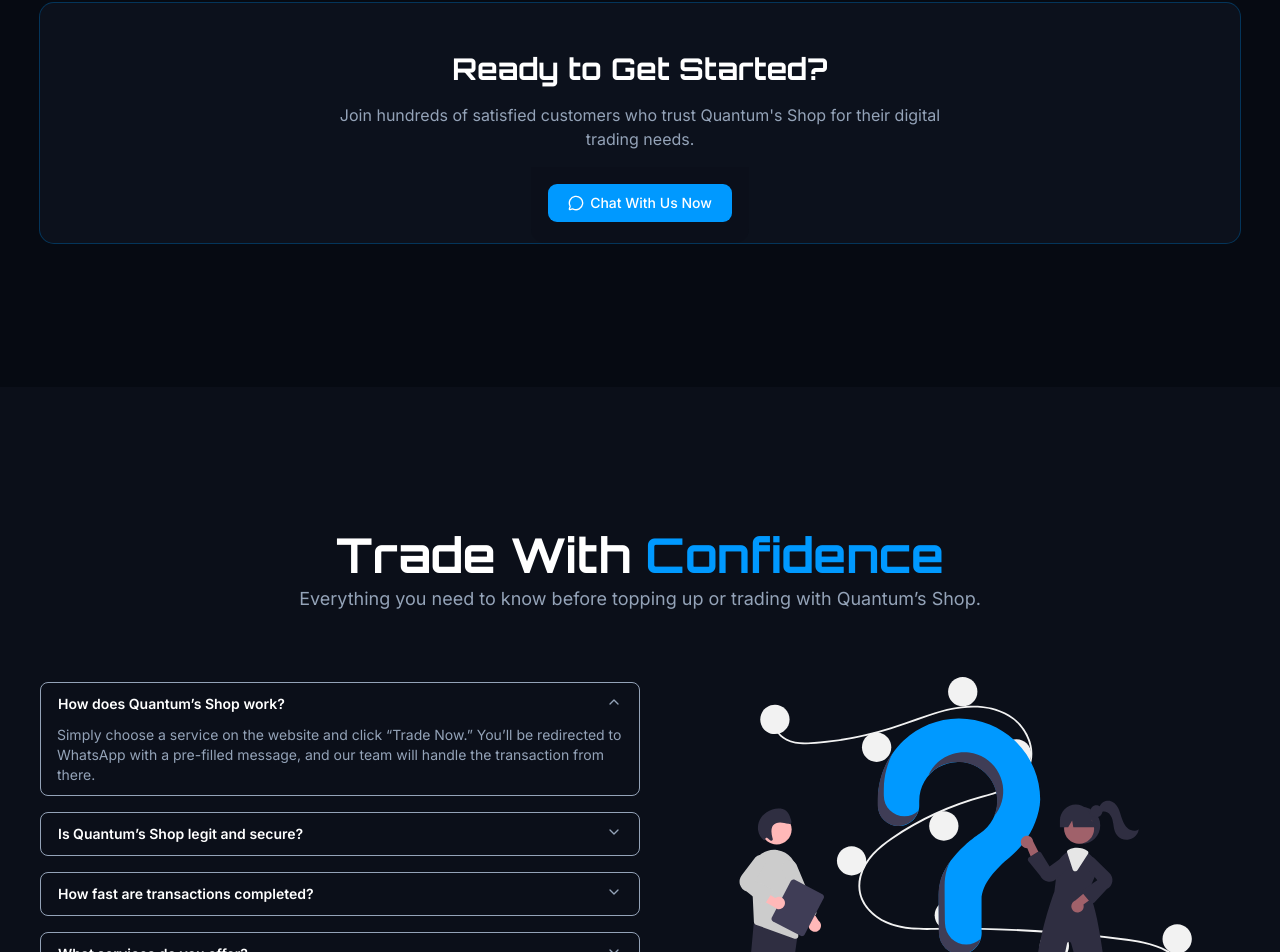
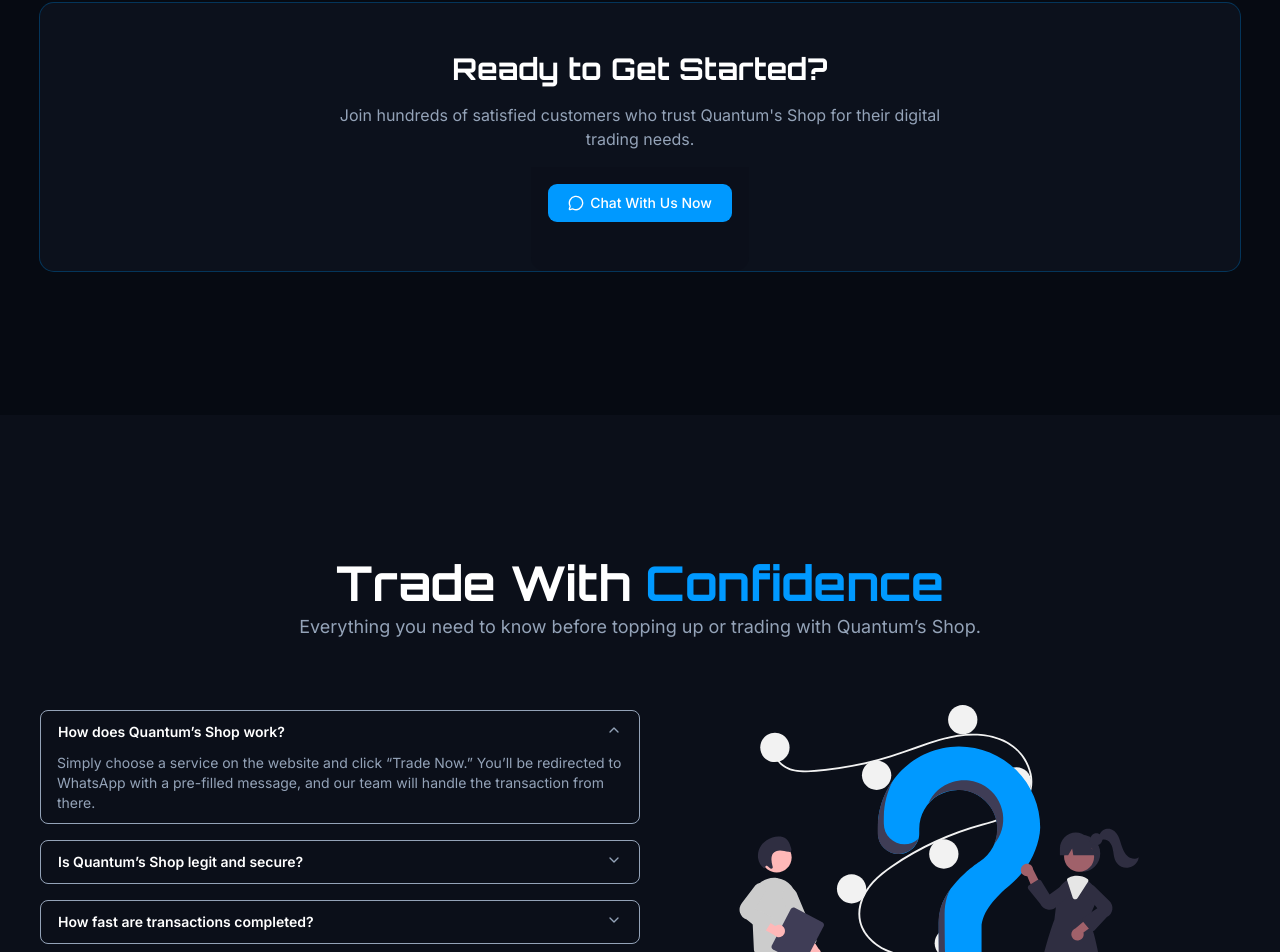
Before and after one commit to kushyzee/quantums-shop, a Next.js app: page / in a window 1280 px wide. Shown: the part 3072-4024 px from the top of the page. Built offline with nearby package versions, Linux system fonts and the light colour scheme.

Commit message:
style: increase bottom padding of card footer

```diff
--- a/components/Cta.tsx
+++ b/components/Cta.tsx
@@ -28,7 +28,7 @@
           their digital trading needs.
         </p>
       </CardContent>
-      <CardFooter className="border-none pb-5 md:mx-auto">
+      <CardFooter className="border-none pb-5 md:pb-8 lg:pb-12 md:mx-auto">
         <WhatsappButton isFull={true} />
       </CardFooter>
     </Card>
```
